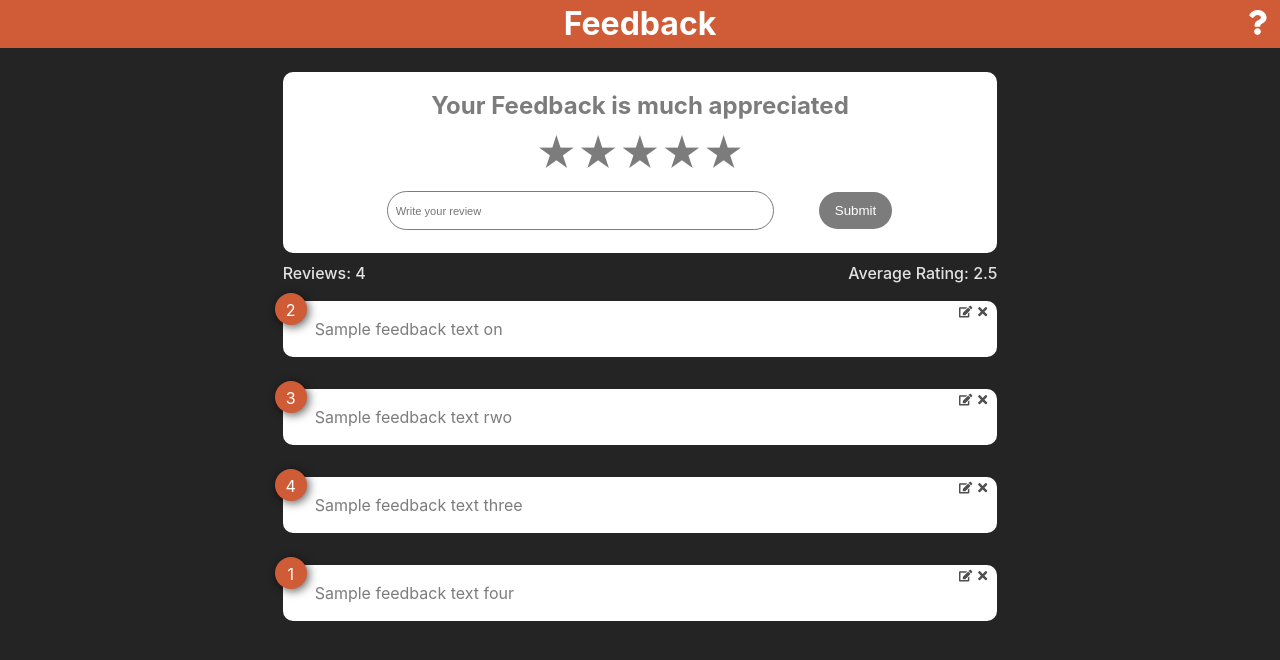
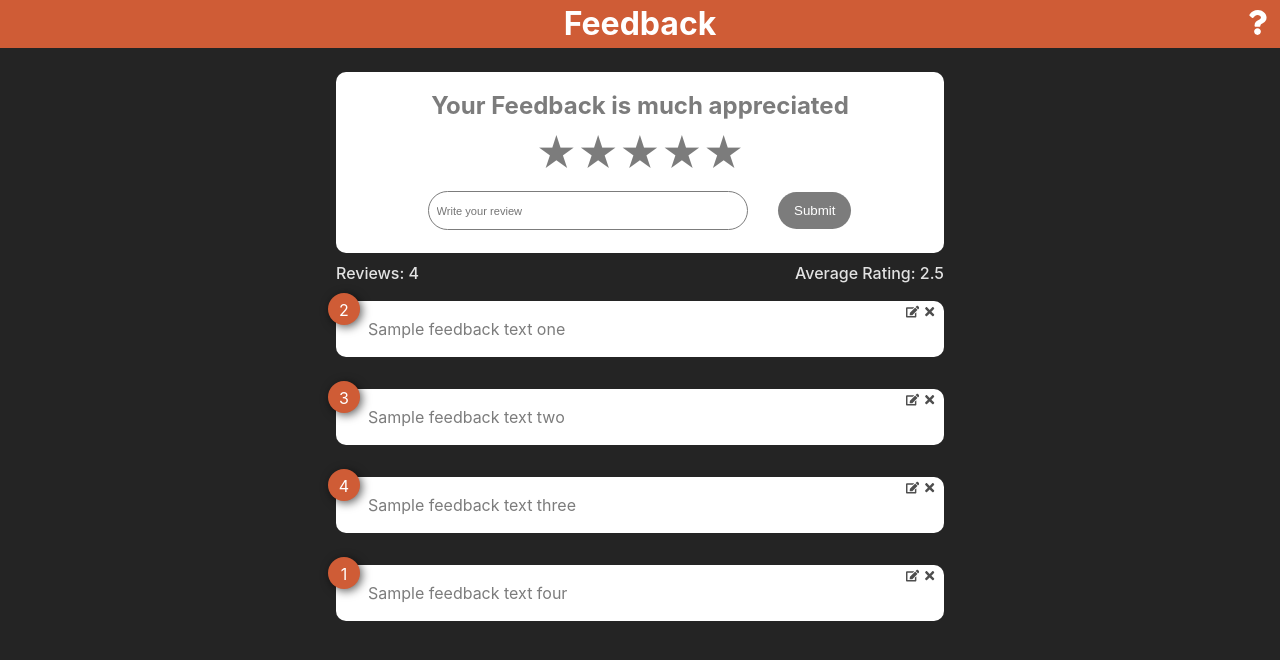
Before and after one commit to Nikhil-13/Feedback, a React (Vite) app: page / in a window 1280 px wide. Shown: the top 660 px of the page. Built offline with nearby package versions, Linux system fonts and the light colour scheme.

Commit message:
context is working; next move functions into it

```diff
--- a/src/App.css
+++ b/src/App.css
@@ -232,6 +232,11 @@ a:visited
 
 @media(width<=425px)
 {
+  .container
+  {
+    width: 100%;
+  }
+
   .review-content
   {
     flex-direction: column;
@@ -250,3 +255,19 @@ a:visited
     padding: .5rem 1rem;
   }
 }
+
+@media(425px>width<769px)
+{
+  .container
+  {
+    width: 30dvw;
+  }
+}
+
+@media(width>=1024px)
+{
+  .container
+  {
+    width: 50dvw;
+  }
+}
--- a/src/App.jsx
+++ b/src/App.jsx
@@ -1,23 +1,23 @@
 import './App.css'
 import { v4 as uuidv4 } from 'uuid'
-import { useState } from 'react'
+import { useContext, useState } from 'react'
 import Header from './components/Header'
 import About from './pages/About'
-import FeedbackData from './data/FeedbackData'
 import FeedbackList from './components/FeedbackList'
 import FeedbackStats from './components/FeedbackStats'
 import FeedbackForm from './components/FeedbackForm'
+import AboutButton from './components/AboutButton'
+// import FeedbackData from './data/FeedbackData'
 import { Route, Routes } from 'react-router-dom'
-import AboutButton from './components/AboutButton'
+import FeedbackContext from './context/FeedbackContext'
 import useLocalStorage from './hooks/useLocalStorage'
 
 function App() {
 	// console.count()
+	const { feedback, setFeedback } = useContext(FeedbackContext)
 
-	const [feedback, setFeedback] = useState(FeedbackData)
-
-	useLocalStorage('data', JSON.stringify(feedback))
-
+	// const [feedback, setFeedback] = useState(FeedbackData)
+	// // useLocalStorage('name', JSON.stringify(feedback))
 	const handleDelete = (id) => {
 		setFeedback(feedback.filter((elem) => elem.id != id))
 	}
@@ -27,13 +27,12 @@ function App() {
 		setFeedback([newFeedback, ...feedback])
 		console.log(newFeedback)
 	}
-
 	const handleUpdate = (id) => {
 		feedback.forEach((elem) => {
 			if (elem.id === id) {
 				feedback.forEach((feed) => {
 					if (elem.id === feed.id) {
-						setText(feed.feedbackText)
+						console.log(feed.feedbackText)
 					}
 				})
 			}
@@ -42,7 +41,7 @@ function App() {
 	return (
 		<>
 			<Header></Header>
-			<div className='container col-12  col-sm-10 col-md-7 col-lg-7'>
+			<div className='container'>
 				<Routes>
 					<Route
 						exact
@@ -50,12 +49,8 @@ function App() {
 						element={
 							<>
 								<FeedbackForm addFeedback={addFeedback} />
-								<FeedbackStats feedback={feedback} />
-								<FeedbackList
-									feedback={feedback}
-									handleDelete={handleDelete}
-									handleUpdate={handleUpdate}
-								/>
+								<FeedbackStats />
+								<FeedbackList handleDelete={handleDelete} handleUpdate={handleUpdate} />
 								<AboutButton />
 							</>
 						}
--- a/src/components/FeedbackItem.jsx
+++ b/src/components/FeedbackItem.jsx
@@ -1,4 +1,6 @@
 import Card from './shared/Card'
+import { useContext } from 'react'
+import FeedbackContext from '../context/FeedbackContext'
 function FeedbackItem({ item, handleDelete, handleUpdate }) {
 	return (
 		<>
--- a/src/components/FeedbackList.jsx
+++ b/src/components/FeedbackList.jsx
@@ -1,6 +1,10 @@
+import { useContext } from 'react'
 import FeedbackItem from './FeedbackItem'
+import FeedbackContext from '../context/FeedbackContext'
 
-function FeedbackList({ feedback, handleDelete, handleUpdate }) {
+function FeedbackList({ handleDelete, handleUpdate }) {
+	const { feedback } = useContext(FeedbackContext)
+
 	if (!feedback || feedback.length === 0) {
 		document.textContent = 'no feedback'
 	}
--- a/src/components/FeedbackStats.jsx
+++ b/src/components/FeedbackStats.jsx
@@ -1,4 +1,8 @@
-function FeedbackStats({ feedback }) {
+import { useContext } from 'react'
+import FeedbackContext from '../context/FeedbackContext'
+
+function FeedbackStats() {
+	const { feedback } = useContext(FeedbackContext)
 	let sum = 0
 	feedback.forEach((element) => {
 		sum += element.rating
--- a/src/context/FeedbackContext.jsx
+++ b/src/context/FeedbackContext.jsx
@@ -6,7 +6,9 @@ const FeedbackContext = createContext()
 export const FeedbackProvider = ({ children }) => {
 	const [feedback, setFeedback] = useState(FeedbackData)
 	return (
-		<FeedbackContext.Provider value={[feedback]}>{children}</FeedbackContext.Provider>
+		<FeedbackContext.Provider value={{ feedback, setFeedback }}>
+			{children}
+		</FeedbackContext.Provider>
 	)
 }
-export { FeedbackContext }
+export default FeedbackContext
--- a/src/data/FeedbackData.js
+++ b/src/data/FeedbackData.js
@@ -1,6 +1,6 @@
 const FeedbackData = [
-	{ id: 1, rating: 2, feedbackText: 'Sample feedback text on' },
-	{ id: 2, rating: 3, feedbackText: 'Sample feedback text rwo ' },
+	{ id: 1, rating: 2, feedbackText: 'Sample feedback text one' },
+	{ id: 2, rating: 3, feedbackText: 'Sample feedback text two ' },
 	{ id: 3, rating: 4, feedbackText: 'Sample feedback text three' },
 	{ id: 4, rating: 1, feedbackText: 'Sample feedback text four' },
 ]
```
